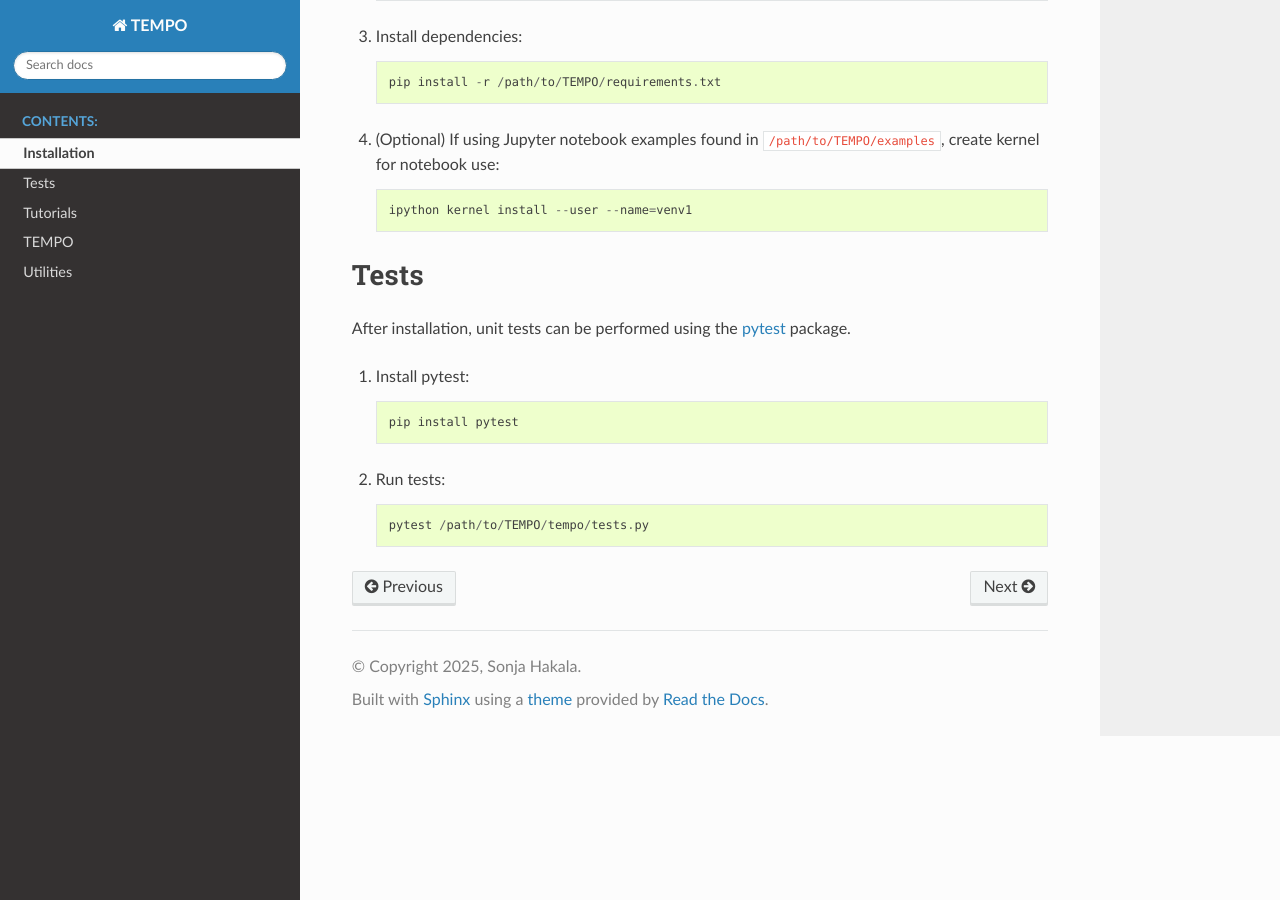
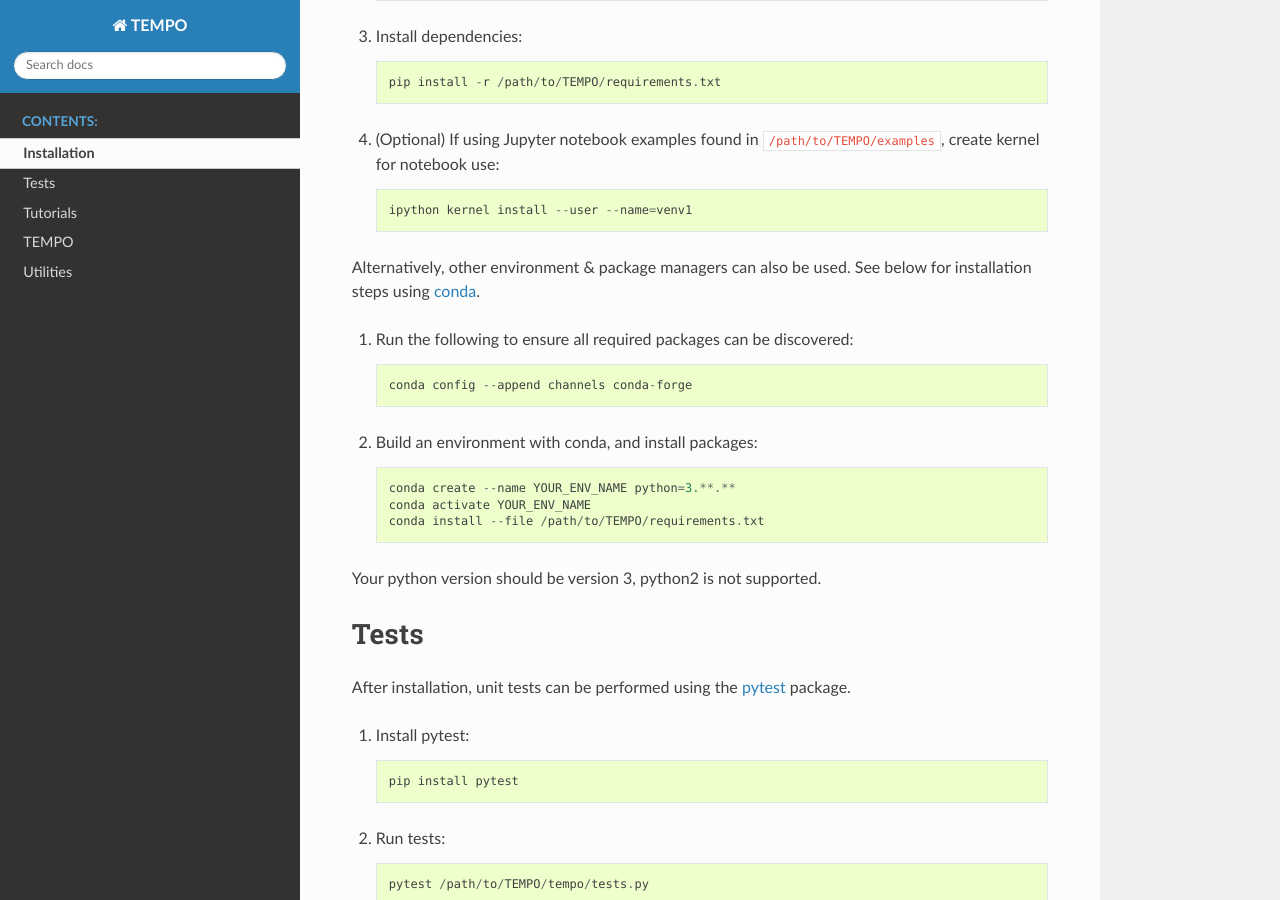
Before and after one commit to hakalasonja/TEMPO, a Sphinx documentation site: the page built from docs/source/install.rst, in a window 1280 px wide and 900 px high, scrolled down 327 px. Built offline with Sphinx 7.4.7 and the Read the Docs theme 3.1.0, drawn with Linux system fonts in a browser that asks for light colours.

Commit message:
edited README to match install.rst

```diff
--- a/docs/source/install.rst
+++ b/docs/source/install.rst
@@ -20,6 +20,22 @@ Installation can be done using package manager `pip <https://pip.pypa.io/en/stab
     ipython kernel install --user --name=venv1
 
 
+Alternatively, other environment & package managers can also be used. See below for installation steps using `conda <https://docs.conda.io/projects/conda/en/latest/user-guide/>`_.
+
+1. Run the following to ensure all required packages can be discovered::
+
+    conda config --append channels conda-forge
+
+2. Build an environment with conda, and install packages::
+
+    conda create --name YOUR_ENV_NAME python=3.**.**
+    conda activate YOUR_ENV_NAME
+    conda install --file /path/to/TEMPO/requirements.txt
+
+Your python version should be version 3, python2 is not supported.
+
+
+
 Tests
 ============
 
```
Also changed, not shown: README.md (+26 -11 lines).
